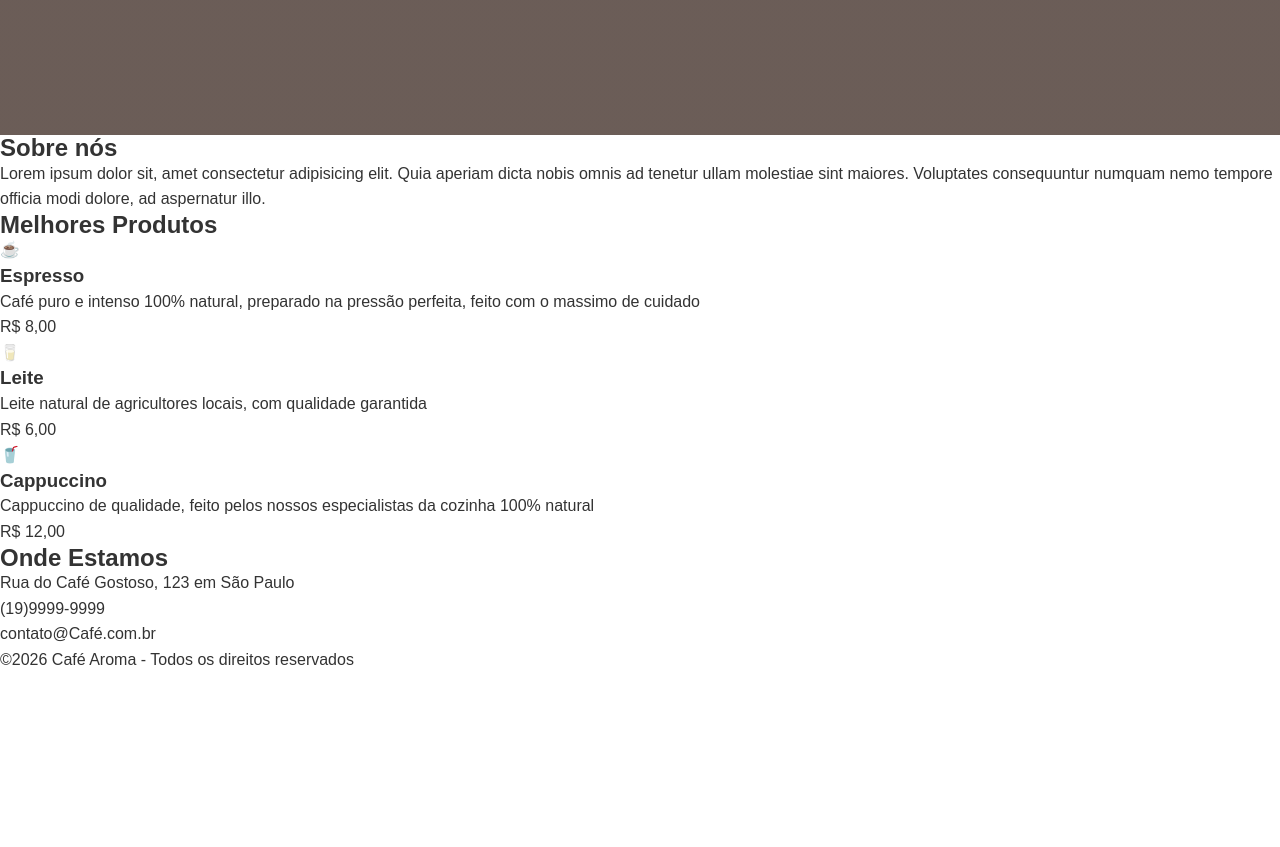
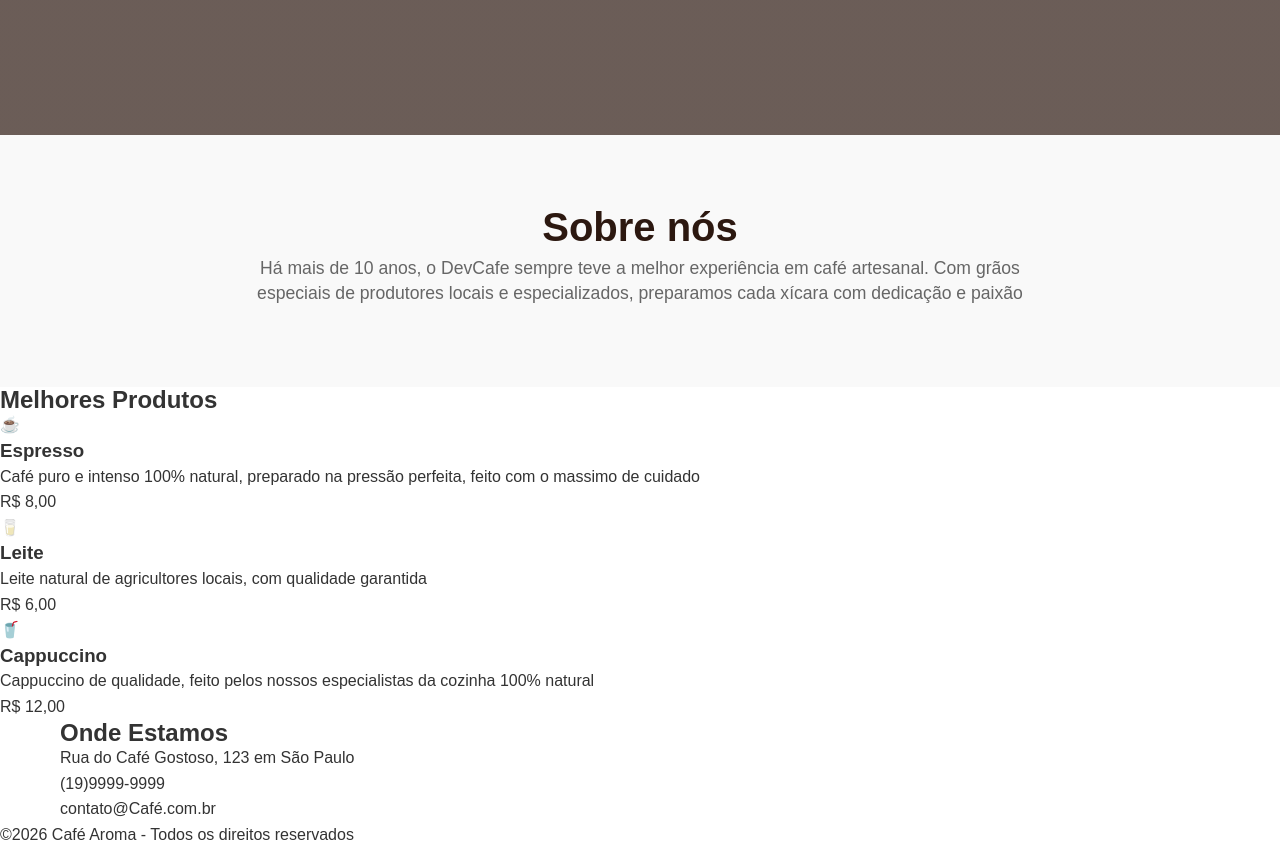
Before and after one commit to VicenzoBernardineli/DevCaf-, a plain HTML site: page index.html in a window 1280 px wide. Shown: the part 720-1567 px from the top of the page. Before the commit the page ends 1392 px from the top, so only its background shows below. Drawn offline with Linux system fonts and the light colour scheme.

Commit message:
Estilização do Sobre
Agora eu fiz a adaptação e estilização do sobre, no HTML e CSS.

```diff
--- a/index.html
+++ b/index.html
@@ -35,12 +35,14 @@
         </section>
 
         <section id="sobre" class="sobre">
-            <h1>Sobre nós</h1>
-            <p>Lorem ipsum dolor sit, amet consectetur adipisicing elit. Quia aperiam dicta nobis omnis ad tenetur ullam molestiae sint maiores. Voluptates consequuntur numquam nemo tempore officia modi dolore, ad aspernatur illo.</p>
+            <div class="container">
+                <h2>Sobre nós</h2>
+                <p>Há mais de 10 anos, o DevCafe sempre teve a melhor experiência em café artesanal. Com grãos especiais de produtores locais e especializados, preparamos cada xícara com dedicação e paixão</p>
+            </div>
         </section>
 
         <section id="destaque" class="destaque">
-            <h1>Melhores Produtos</h1>
+            <h2>Melhores Produtos</h2>
 
             <article class="conteudo">
                 <div class="hero-destaque">
--- a/style.css
+++ b/style.css
@@ -26,7 +26,11 @@ header {
     top: 0;
     width: 100%;
     position: fixed;
-   z-index: 10;
+    z-index: 10;
+}
+
+h1 {
+    color: white;
 }
 
 :root {
@@ -111,3 +115,28 @@ header {
     transform: translateY(-5px);
     box-shadow: 2px 3px 5px 0px rgba(0, 0, 0, 0.391);
 }
+
+.sobre {
+    padding: 5rem 2rem;
+    background-color: #f9f9f9;
+    text-align: center;
+}
+
+.container {
+    max-width: 1200px;
+    padding: 0 20px;
+    margin: 0 auto;
+}
+
+.sobre h2 {
+    color: var(--ColorHeader);
+    font-size: 2.5em;
+    margin-bottom: 15px;
+}
+
+.sobre p {
+    font-size: 1.1em;
+    margin: 0 auto;
+    max-width: 800px;
+    color: #666666;
+}
```
